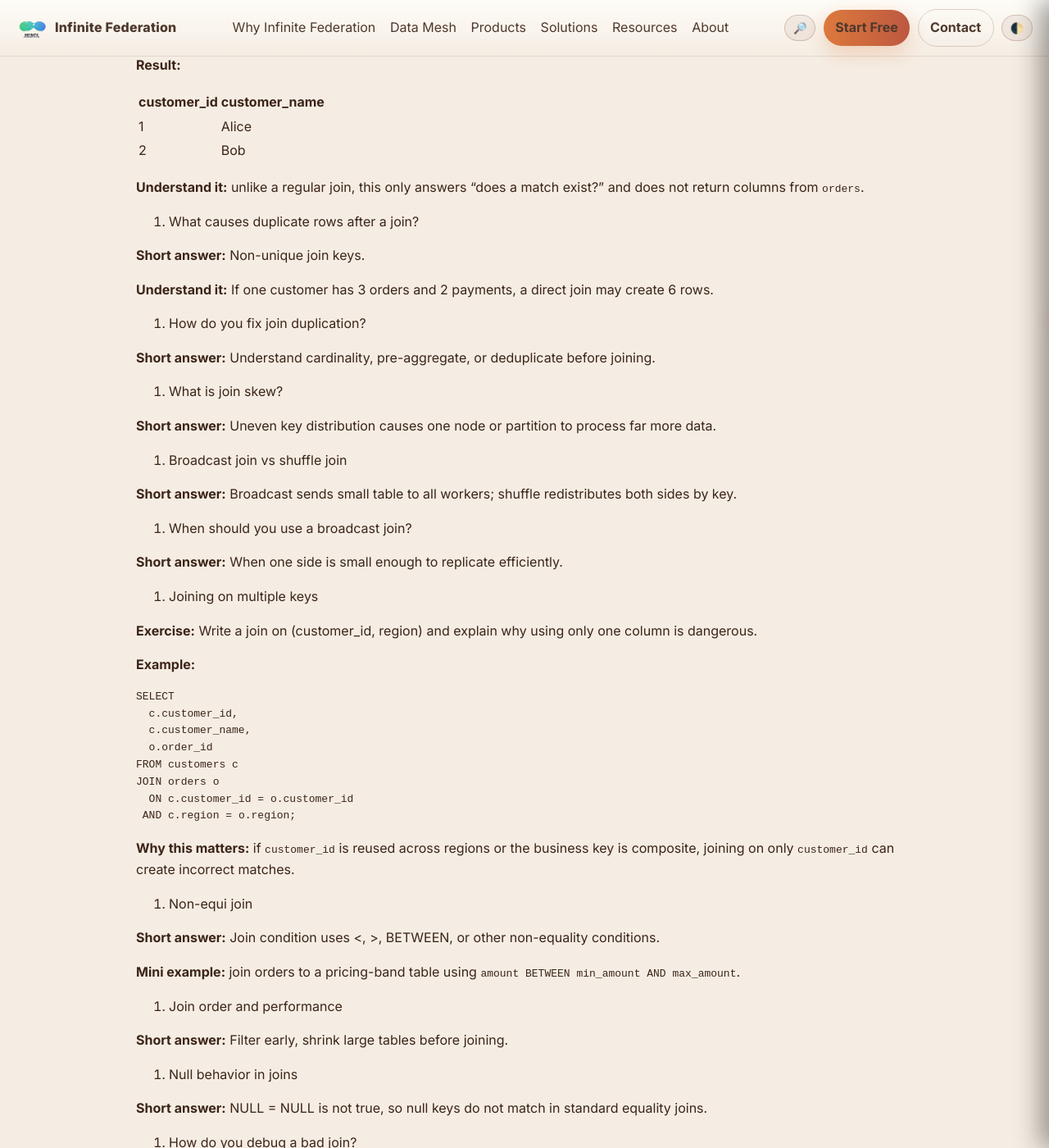
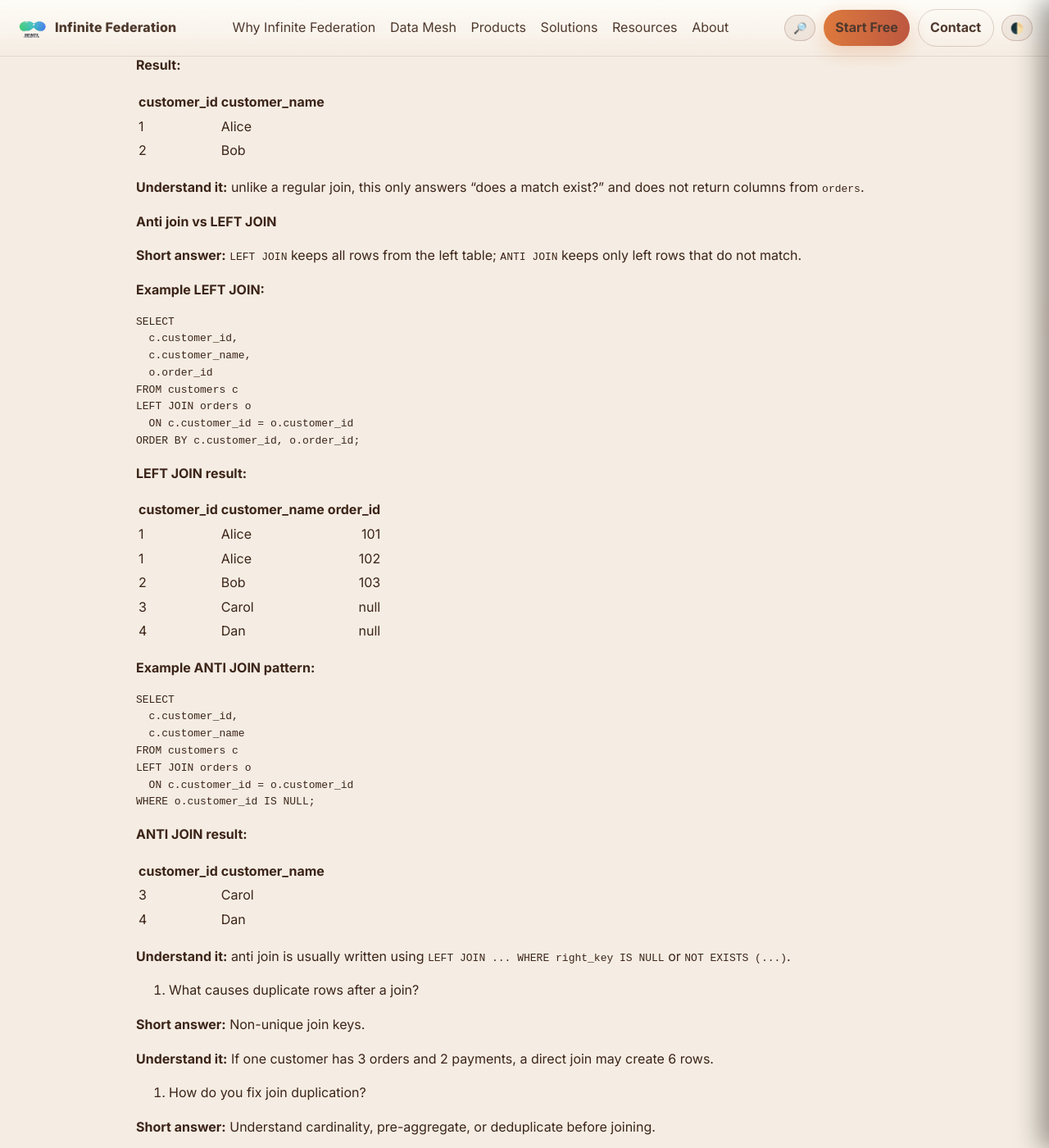
Before and after one commit to InfiniteFederation/InfiniteFederation.github.io, a Jekyll site: the page built from lab/salesforce/Data Engineering Interview Crash Workbook.md, in a window 1280 px wide and 1400 px high, scrolled down 12061 px. Shown: the whole window at 82% size. Built offline with Jekyll 4.4.1, drawn with Linux system fonts in a browser that asks for light colours.

Commit message:
Clarify anti join versus left join

````diff
--- a/lab/salesforce/Data Engineering Interview Crash Workbook.md
+++ b/lab/salesforce/Data Engineering Interview Crash Workbook.md
@@ -585,6 +585,54 @@ WHERE EXISTS (
 | 2 | Bob |
 
 **Understand it:** unlike a regular join, this only answers "does a match exist?" and does not return columns from `orders`.
+
+**Anti join vs LEFT JOIN**
+
+**Short answer:** `LEFT JOIN` keeps all rows from the left table; `ANTI JOIN` keeps only left rows that do not match.
+
+**Example LEFT JOIN:**
+
+```sql
+SELECT
+  c.customer_id,
+  c.customer_name,
+  o.order_id
+FROM customers c
+LEFT JOIN orders o
+  ON c.customer_id = o.customer_id
+ORDER BY c.customer_id, o.order_id;
+```
+
+**LEFT JOIN result:**
+
+| customer_id | customer_name | order_id |
+|---|---|---:|
+| 1 | Alice | 101 |
+| 1 | Alice | 102 |
+| 2 | Bob | 103 |
+| 3 | Carol | null |
+| 4 | Dan | null |
+
+**Example ANTI JOIN pattern:**
+
+```sql
+SELECT
+  c.customer_id,
+  c.customer_name
+FROM customers c
+LEFT JOIN orders o
+  ON c.customer_id = o.customer_id
+WHERE o.customer_id IS NULL;
+```
+
+**ANTI JOIN result:**
+
+| customer_id | customer_name |
+|---|---|
+| 3 | Carol |
+| 4 | Dan |
+
+**Understand it:** anti join is usually written using `LEFT JOIN ... WHERE right_key IS NULL` or `NOT EXISTS (...)`.
 
 35. What causes duplicate rows after a join?
 
````
